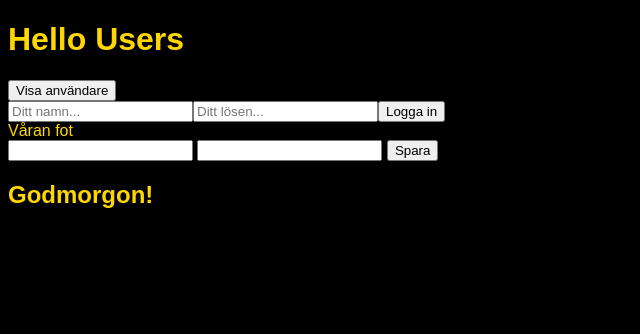
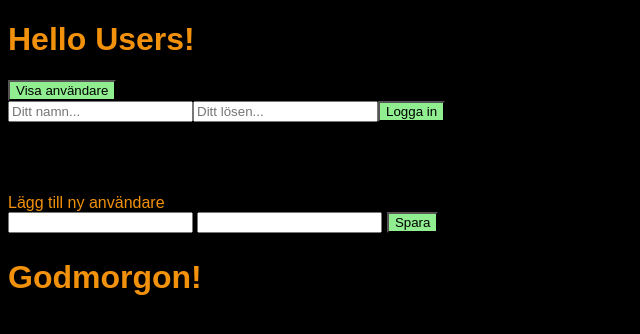
Before and after one commit to c-ridesjo/users-front, a plain HTML site: page index.html in a window 1280 px wide. Shown: the whole page, without its empty margins (0-640 px from the left). Drawn offline with Linux system fonts and the light colour scheme.

Commit message:
Adjustments

```diff
--- a/index.html
+++ b/index.html
@@ -11,17 +11,17 @@
   <body>
 
     <div id="head">
-      <h1>Hello Users</h1>
+      <h1>Hello Users!</h1>
       <div id="meny"><button id="showUserListBtn">Visa användare</button></div>
       <div id="userForm"></div>
     </div>
 
-    <div id="root">
+    <div id="root"><br><br><br><br>
 
     </div>
 
     <div id="footer">
-    Våran fot
+    Lägg till ny användare
     </div>
 
     <!-- <ul id="userList"></ul> -->
--- a/style.css
+++ b/style.css
@@ -1,10 +1,18 @@
 body {
     background-color: black;
-    color: gold;
+    color: rgb(241, 145, 12);
     font-family: Arial, Helvetica, sans-serif;
 }
 
 .userList {
-    background-color: gold;
+    background-color: rgb(241, 145, 12);
     color: black;
 }
+
+button {
+    background-color: lightgreen;
+}
+
+h2 {
+    font-size: 2rem;
+}
```
